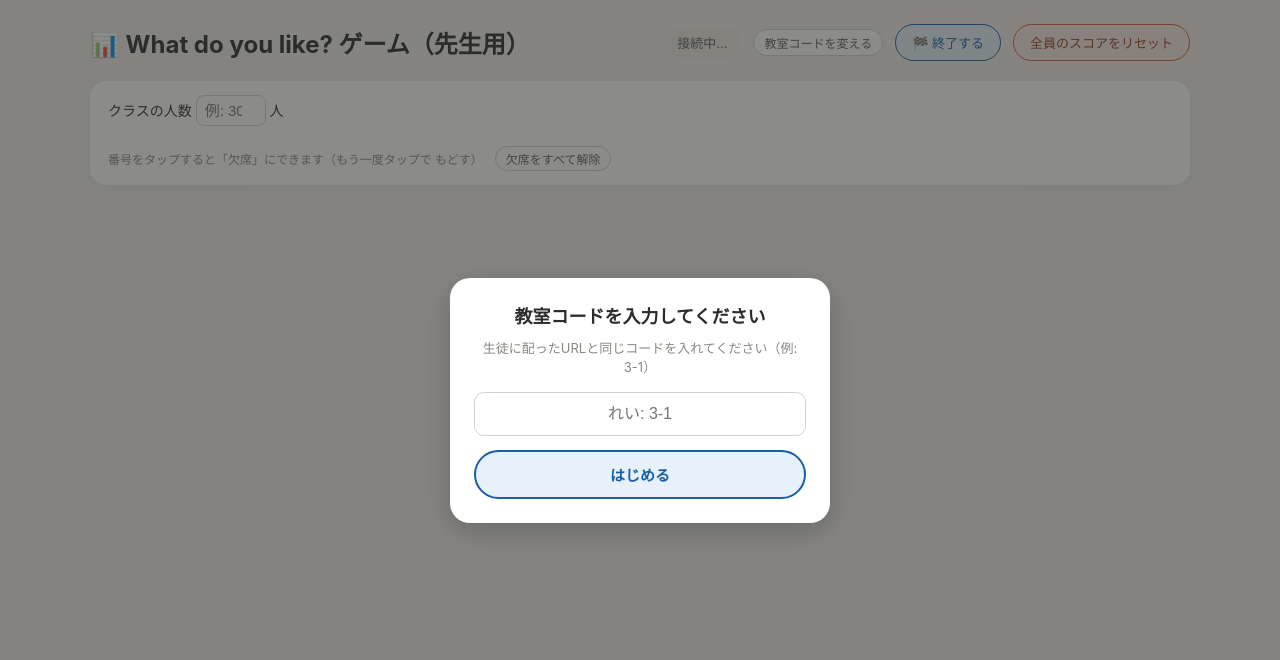
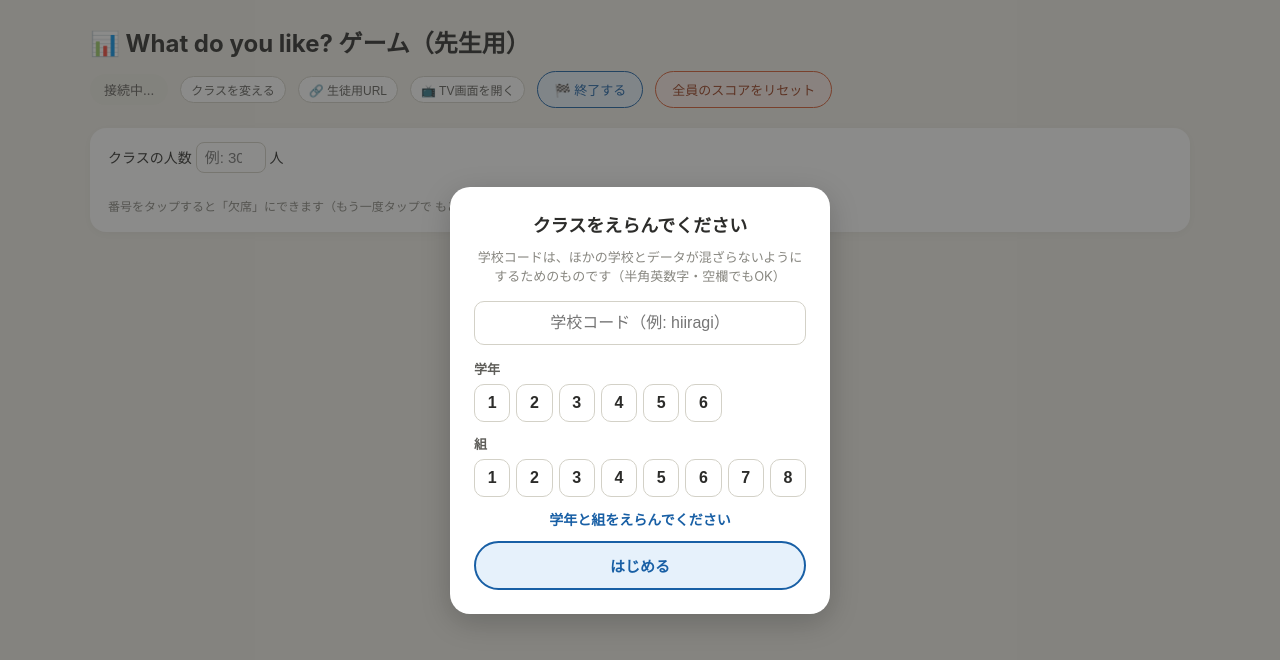
Before and after one commit to study-navi/do-you-like-game, a website: page public/what-teacher.html in a window 1280 px wide. Both pictures are taken after a click on the button "はじめる". Drawn offline with Linux system fonts and the light colour scheme.

Commit message:
Select grade/class with buttons; optional school code

```diff
--- a/public/what-teacher.html
+++ b/public/what-teacher.html
@@ -69,6 +69,11 @@
   .updated { font-size: 10px; color: #B4B2A9; margin-top: 6px; }
   .room-label { font-size: 14px; font-weight: 400; color: #5F5E5A; margin-left: 10px; }
   .room-change { font-size: 12px; padding: 4px 10px; border-radius: 999px; border: 1px solid #D3D1C7; background: #FFFFFF; color: #5F5E5A; cursor: pointer; }
+  .t-gc { display: grid; grid-template-columns: repeat(8, 1fr); gap: 6px; margin-bottom: 12px; }
+  .t-gc button { padding: 9px 0; border-radius: 10px; border: 1px solid #D3D1C7; background: #FFFFFF; font-size: 16px; font-weight: 700; color: #2C2C2A; cursor: pointer; }
+  .t-gc button.sel { background: #1D9E75; border-color: #1D9E75; color: #FFFFFF; }
+  .t-gc-name { text-align: left; font-size: 13px; color: #5F5E5A; font-weight: 600; margin-bottom: 6px; }
+  .room-preview { font-size: 14px; color: #185FA5; font-weight: 600; margin-bottom: 12px; min-height: 20px; }
   .room-overlay {
     position: fixed; inset: 0; background: rgba(44,44,42,0.55);
     display: flex; align-items: center; justify-content: center; padding: 16px; z-index: 100;
@@ -83,9 +88,14 @@
 <body>
 <div id="room-overlay" class="room-overlay">
   <div class="room-card">
-    <div class="room-title">教室コードを入力してください</div>
-    <div class="room-sub">生徒に配ったURLと同じコードを入れてください（例: 3-1）</div>
-    <input type="text" id="room-code-input" class="room-input" placeholder="れい: 3-1">
+    <div class="room-title">クラスをえらんでください</div>
+    <div class="room-sub">学校コードは、ほかの学校とデータが混ざらないようにするためのものです（半角英数字・空欄でもOK）</div>
+    <input type="text" id="school-input" class="room-input" placeholder="学校コード（例: hiiragi）" autocomplete="off">
+    <div class="t-gc-name">学年</div>
+    <div id="t-grade" class="t-gc"></div>
+    <div class="t-gc-name">組</div>
+    <div id="t-class" class="t-gc"></div>
+    <div id="room-preview" class="room-preview"></div>
     <button id="room-code-btn" class="room-start-btn">はじめる</button>
   </div>
 </div>
@@ -94,7 +104,9 @@
     <div class="title">📊 What do you like? ゲーム（先生用）<span id="room-label" class="room-label"></span></div>
     <div class="actions">
       <span id="conn-status" class="conn-status">接続中...</span>
-      <button id="room-change-btn" class="room-change">教室コードを変える</button>
+      <button id="room-change-btn" class="room-change">クラスを変える</button>
+      <button id="url-btn" class="room-change">🔗 生徒用URL</button>
+      <button id="tv-btn" class="room-change">📺 TV画面を開く</button>
       <button id="finish-btn" class="finish-btn">🏁 終了する</button>
       <button id="reset-btn" class="reset-btn">全員のスコアをリセット</button>
     </div>
@@ -209,18 +221,67 @@ function startWithRoom(room){
   poll();
 }
 
+function sanitizeSchool(v){ return String(v || "").toLowerCase().replace(/[^a-z0-9]/g, "").slice(0, 16); }
+function makeRoom(school, g, c){ return (school ? school + "-" : "") + g + "-" + c; }
+var SCHOOL_KEY = "whatdoyoulike_school";
+var tGrade = 0, tClass = 0;
+function parseRoom(room){
+  var m = String(room || "").match(/^(?:([a-z0-9]+)-)?([1-6])-([1-8])$/);
+  return m ? { school: m[1] || "", g: parseInt(m[2], 10), c: parseInt(m[3], 10) } : null;
+}
+function currentSchool(){ return sanitizeSchool(document.getElementById("school-input").value); }
+function renderTGC(){
+  function build(id, max, onPick){
+    var box = document.getElementById(id);
+    if(!box.children.length){
+      for(var n = 1; n <= max; n++){
+        (function(num){
+          var b = document.createElement("button");
+          b.type = "button";
+          b.textContent = num;
+          b.onclick = function(){ onPick(num); renderTGC(); };
+          box.appendChild(b);
+        })(n);
+      }
+    }
+    return box;
+  }
+  var g = build("t-grade", 6, function(n){ tGrade = n; });
+  var c = build("t-class", 8, function(n){ tClass = n; });
+  Array.prototype.forEach.call(g.children, function(b){ b.className = parseInt(b.textContent, 10) === tGrade ? "sel" : ""; });
+  Array.prototype.forEach.call(c.children, function(b){ b.className = parseInt(b.textContent, 10) === tClass ? "sel" : ""; });
+  document.getElementById("room-preview").textContent = (tGrade && tClass)
+    ? tGrade + "年" + tClass + "組（教室コード: " + makeRoom(currentSchool(), tGrade, tClass) + "）"
+    : "学年と組をえらんでください";
+}
 function showRoomOverlay(prefill){
-  document.getElementById("room-code-input").value = prefill || "";
+  var p = parseRoom(prefill);
+  var school = p ? p.school : "";
+  if(!p){ try{ school = localStorage.getItem(SCHOOL_KEY) || ""; }catch(e){} }
+  document.getElementById("school-input").value = school;
+  tGrade = p ? p.g : 0;
+  tClass = p ? p.c : 0;
+  renderTGC();
   document.getElementById("room-overlay").style.display = "flex";
 }
-
+document.getElementById("school-input").oninput = renderTGC;
 document.getElementById("room-code-btn").onclick = function(){
-  var v = document.getElementById("room-code-input").value.trim();
-  if(!v){ alert("教室コードを入力してください"); return; }
-  startWithRoom(v);
+  if(!tGrade || !tClass){ alert("学年と組をえらんでください"); return; }
+  var school = currentSchool();
+  try{ localStorage.setItem(SCHOOL_KEY, school); }catch(e){}
+  startWithRoom(makeRoom(school, tGrade, tClass));
 };
 document.getElementById("room-change-btn").onclick = function(){
   showRoomOverlay(currentRoom);
+};
+document.getElementById("tv-btn").onclick = function(){
+  window.open("/what-tv?room=" + encodeURIComponent(currentRoom), "_blank");
+};
+document.getElementById("url-btn").onclick = function(){
+  var p = parseRoom(currentRoom);
+  var school = p ? p.school : "";
+  var url = location.origin + "/what" + (school ? "?school=" + school : "");
+  prompt("全クラス共通のプリント・QRコードには このURLを使えます（コピーしてください）", url);
 };
 
 function fmtTime(ts){
```
Also changed, not shown: public/what.html (+52 -3 lines).
